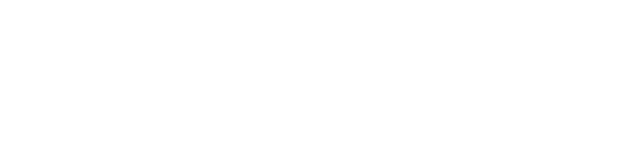
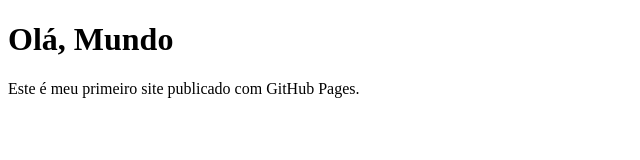
Before and after one commit to Davi-Bassani/meu-site, a plain HTML site: page index.html in a window 1280 px wide. Shown: the whole page, without its empty margins (0-640 px from the left). Drawn offline with Linux system fonts and the light colour scheme.

Commit message:
Update index.html

```diff
--- a/index.html
+++ b/index.html
@@ -3,3 +3,9 @@
 <head>
   <meta charset="UTF-8">
   <title>Meu Primeiro Site</title>
+</head>
+<body>
+  <h1>Olá, Mundo</h1>
+  <p>Este é meu primeiro site publicado com GitHub Pages.</p>
+</body>
+</html>
```
